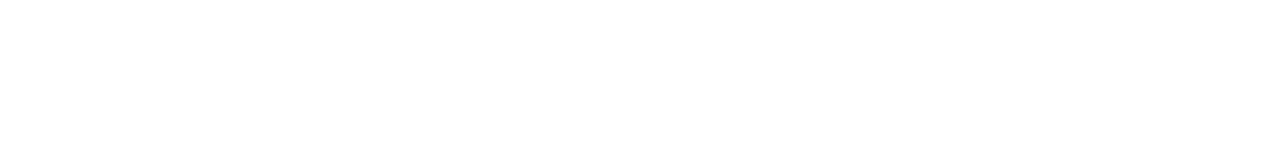
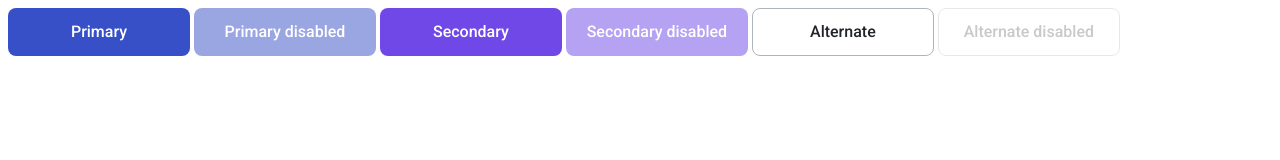
Before and after one commit to js-tasks-ru/htmlcss-20210916_protagoras-from-abdera, a website: page 03-lection1/01-button/index.html in a window 1280 px wide. Drawn offline with Linux system fonts and the light colour scheme.

Commit message:
Implement button styles.

```diff
--- a/03-lection1/01-button/button.css
+++ b/03-lection1/01-button/button.css
@@ -1 +1,54 @@
 /* Стилизация кнопки */
+.card__button {
+    width: 182px;
+    height: 48px;
+    border-radius: 8px;
+    border: 0;
+    font-weight: 500;
+    font-style: normal;
+    font-size: 16px;
+    line-height: 18.75px;
+    transition: opacity 200ms ease-in-out, background 200ms ease-in-out;
+}
+
+.card__button_primary {
+    background-color: var(--primary);
+    color: var(--white);
+}
+
+.card__button_primary:hover:enabled {
+    background-color: #2342C0;
+}
+
+.card__button_primary:disabled {
+    opacity: 0.5;
+}
+
+.card__button_secondary {
+    background-color: var(--secondary);
+    color: var(--white);
+}
+
+.card__button_secondary:hover:enabled {
+    background-color: #5028C6;
+}
+
+.card__button_secondary:disabled {
+    opacity: 0.5;
+}
+
+.card__button_alternate {
+    background-color: var(--white);
+    color: var(--black);
+    border: 1px solid var(--grey-3);
+    box-sizing: border-box;
+}
+
+.card__button_alternate:hover:enabled {
+    border: 1px solid #212429;
+}
+
+.card__button_alternate:disabled {
+    color: var(--grey-4);
+    opacity: 0.3;
+}
--- a/03-lection1/01-button/index.html
+++ b/03-lection1/01-button/index.html
@@ -6,6 +6,11 @@
         <link rel="stylesheet" href="./button.css">
     </head>
     <body>
-
+        <button type="button" class="card__button card__button_primary">Primary</button>
+        <button type="button" class="card__button card__button_primary" disabled>Primary disabled</button>
+        <button type="button" class="card__button card__button_secondary">Secondary</button>
+        <button type="button" class="card__button card__button_secondary" disabled>Secondary disabled</button>
+        <button type="button" class="card__button card__button_alternate">Alternate</button>
+        <button type="button" class="card__button card__button_alternate" disabled>Alternate disabled</button>
     </body>
 </html>
```
